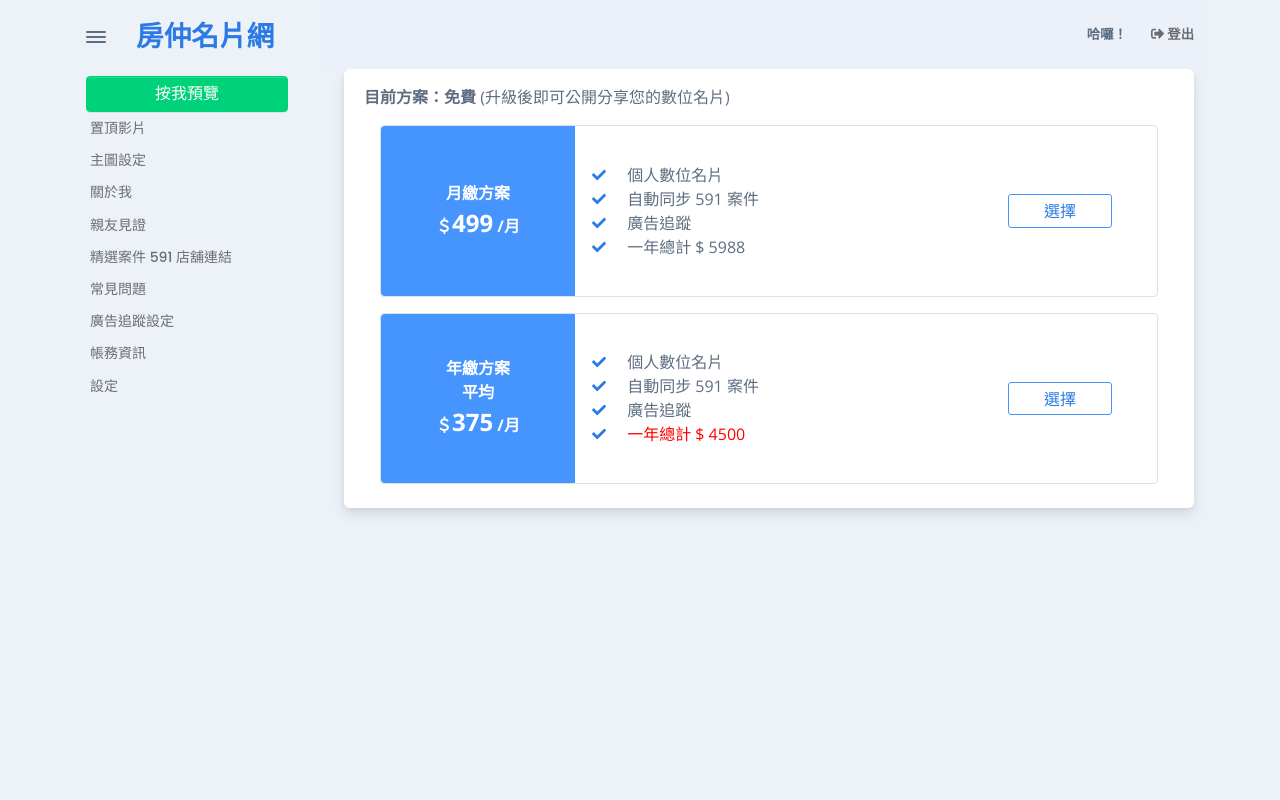
After one commit to KoLichung/houseManagerDjango, a Django app: page /backboard/plans in a window 1280 px wide. The commit adds this page. Run offline with Django 3.2, Linux system fonts and the light colour scheme; the visitor is signed in with stand-in values (Sample User, id 1); some libraries are stand-ins or nearby versions.

Commit message:
backboard add plans

```diff
--- a/app/backboard/static/backboard/assets/css/user.css
+++ b/app/backboard/static/backboard/assets/css/user.css
@@ -7,7 +7,9 @@
 
 :root{
   --primary-blue: #0E0392;
+  --secondary-blue: #4695FF;
   --red:#df4759;
+  --orange: #FC9C0C;
 }
 
 .section-title{
@@ -69,3 +71,46 @@ td {
   width: 50px;
   height: 50px;
 }
+
+.plan-box{
+  border: 1px solid var(--secondary-blue);
+}
+
+.plan-title{
+  background-color: var(--secondary-blue);
+}
+
+.border-btn{
+  border: 1px solid var(--secondary-blue);
+  border-radius: 3px;
+  padding: 0.3rem 2.2rem;
+}
+
+.border-btn:hover{
+  text-decoration: none;
+  cursor: pointer;
+}
+
+.orange-btn {
+  background-color: var(--orange);
+  color: white;
+  font-size: 11pt;
+  padding: 4px 8px;
+  border-radius: 3px;
+  border: none;
+}
+
+.orange-btn:hover{
+  text-decoration: none;
+  cursor: pointer;
+  color: white;
+}
+
+
+
+@media (min-width:576px) and (max-width:768px){
+  .border-btn{
+
+    padding: 0.3rem 1rem;
+  }
+}
--- /dev/null
+++ b/app/backboard/templates/backboard/plans.html
@@ -0,0 +1,90 @@
+{% extends 'backboard/base.html' %} {% block content %}
+{% load static %}
+
+<div class="g-3 mb-3">
+    <div class="col-lg-12 ps-lg-2 mb-3">
+
+      <div class="card h-lg-100 mb-4">
+        <div class="card-header mb-2">
+          <div class="mb-3">
+            <span class="section-title">目前方案：免費</span> (升級後即可公開分享您的數位名片)
+          </div>
+
+          {% comment %} 月繳 {% endcomment %}
+          <div class="container-fluid">
+            <div class="border rounded">
+                <div class="row d-flex mx-0">
+                    <div class="col-12 py-4 col-sm-3 plan-title text-white position-relative rounded-start">
+                        <div class="position-absolute top-50 start-50 translate-middle section-title text-center">
+                            月繳方案<br>
+                            ＄<span style="font-size: 18pt">499</span> /月
+                        </div>
+                    </div>
+                    <div class="col-12 py-4 col-sm-6 plan-content align-self-center">
+                        <ul class="list-unstyled py-md-4 py-lg-2 my-0">
+                            <li class="">
+                                <span class="fas fa-check text-primary" data-fa-transform="shrink-2"> </span>
+                                &emsp;個人數位名片
+                            </li>
+                            <li class="">
+                                <span class="fas fa-check text-primary" data-fa-transform="shrink-2"></span>
+                                &emsp;自動同步 591 案件
+                            </li>
+                            <li class="">
+                                <span class="fas fa-check text-primary" data-fa-transform="shrink-2"></span>
+                                &emsp;廣告追蹤
+                            </li>
+                            <li class="">
+                                <span class="fas fa-check text-primary" data-fa-transform="shrink-2"></span>
+                                &emsp;一年總計 $ 5988
+                            </li>
+                        </ul>
+                    </div>
+                    <div class="col-12 my-4 text-center col-sm-3 plan-content align-self-center">
+                        <a class="border-btn" href="{% url 'upgrade' %}">選擇</a>
+                    </div>
+                </div>
+            </div>
+          </div>
+          {% comment %} 年繳 {% endcomment %}
+          <div class="container-fluid mt-3">
+            <div class="border rounded">
+                <div class="row d-flex mx-0">
+                    <div class="col-12 py-4 col-sm-3 plan-title text-white position-relative rounded-start">
+                        <div class="position-absolute top-50 start-50 translate-middle section-title text-center">
+                            年繳方案<br>
+                            平均<br>
+                            ＄<span style="font-size: 18pt">375</span> /月
+                        </div>
+                    </div>
+                    <div class="col-12 py-4 col-sm-6 plan-content align-self-center">
+                        <ul class="list-unstyled py-md-4 py-lg-2 my-0">
+                            <li class="">
+                                <span class="fas fa-check text-primary" data-fa-transform="shrink-2"> </span>
+                                &emsp;個人數位名片</li>
+                            <li class="">
+                                <span class="fas fa-check text-primary" data-fa-transform="shrink-2"></span>
+                                &emsp;自動同步 591 案件</li>
+                            <li class="">
+                                <span class="fas fa-check text-primary" data-fa-transform="shrink-2"></span>
+                                &emsp;廣告追蹤 </li>
+                            <li class="">
+                                <span class="fas fa-check text-primary" data-fa-transform="shrink-2"></span>
+                                &emsp;<span style="color: red;">一年總計 $ 4500</span></li>
+                        </ul>
+                    </div>
+                    <div class="col-12 my-4 text-center col-sm-3 plan-content align-self-center">
+                        <a class="border-btn" href="{% url 'upgrade' %}">選擇</a>
+                    </div>
+                </div>
+            </div>
+          </div>
+
+
+        </div>
+      </div>
+
+    </div>
+</div>
+
+{% endblock %}
--- a/app/backboard/urls.py
+++ b/app/backboard/urls.py
@@ -13,6 +13,8 @@ urlpatterns = [
     path('new_edit_faq', views.new_edit_faq, name = 'new_edit_faq'),
     path('advert_setting', views.advert_setting, name = 'advert_setting'),
     path('bills', views.bills, name = 'bills'),
+    path('plans', views.plans, name = 'plans'),
+    path('upgrade', views.upgrade, name = 'upgrade'),
     path('setting', views.setting, name = 'setting'),
     path('logout', views.logout, name='backboard_logout'),
 ]
--- a/app/backboard/views.py
+++ b/app/backboard/views.py
@@ -173,6 +173,18 @@ def bills(request):
 
     return render(request,'backboard/bills.html')
 
+def plans(request):
+    if not request.user.is_authenticated:
+        return redirect('/login')
+
+    return render(request,'backboard/plans.html')
+
+def upgrade(request):
+    if not request.user.is_authenticated:
+        return redirect('/login')
+
+    return render(request,'backboard/upgrade.html')
+
 def setting(request):
     if not request.user.is_authenticated:
         return redirect('/login')
```
Also changed, not shown: app/backboard/templates/backboard/bills.html (+11 -1 lines), app/backboard/templates/backboard/upgrade.html (added, +85 -0 lines).
